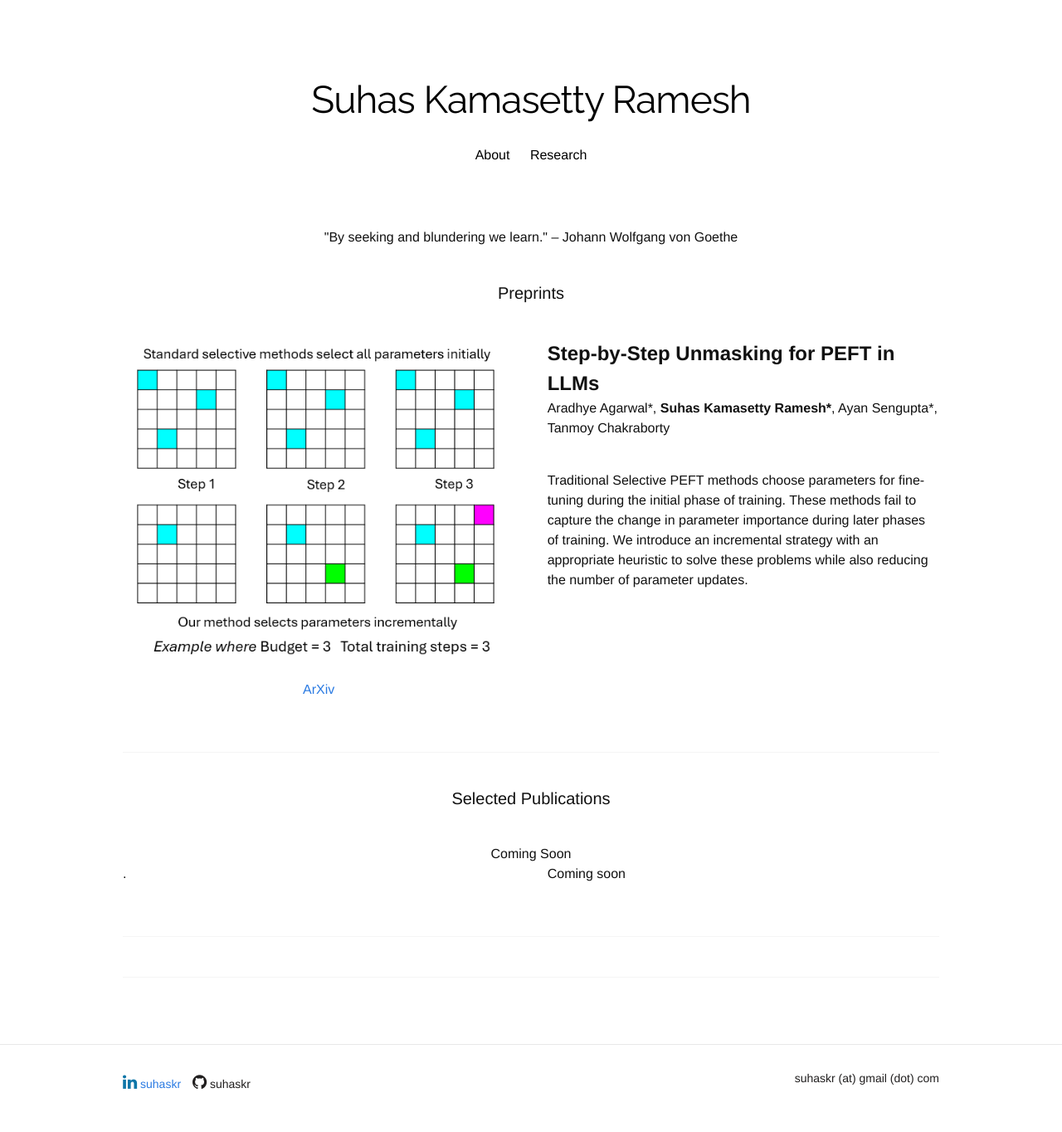
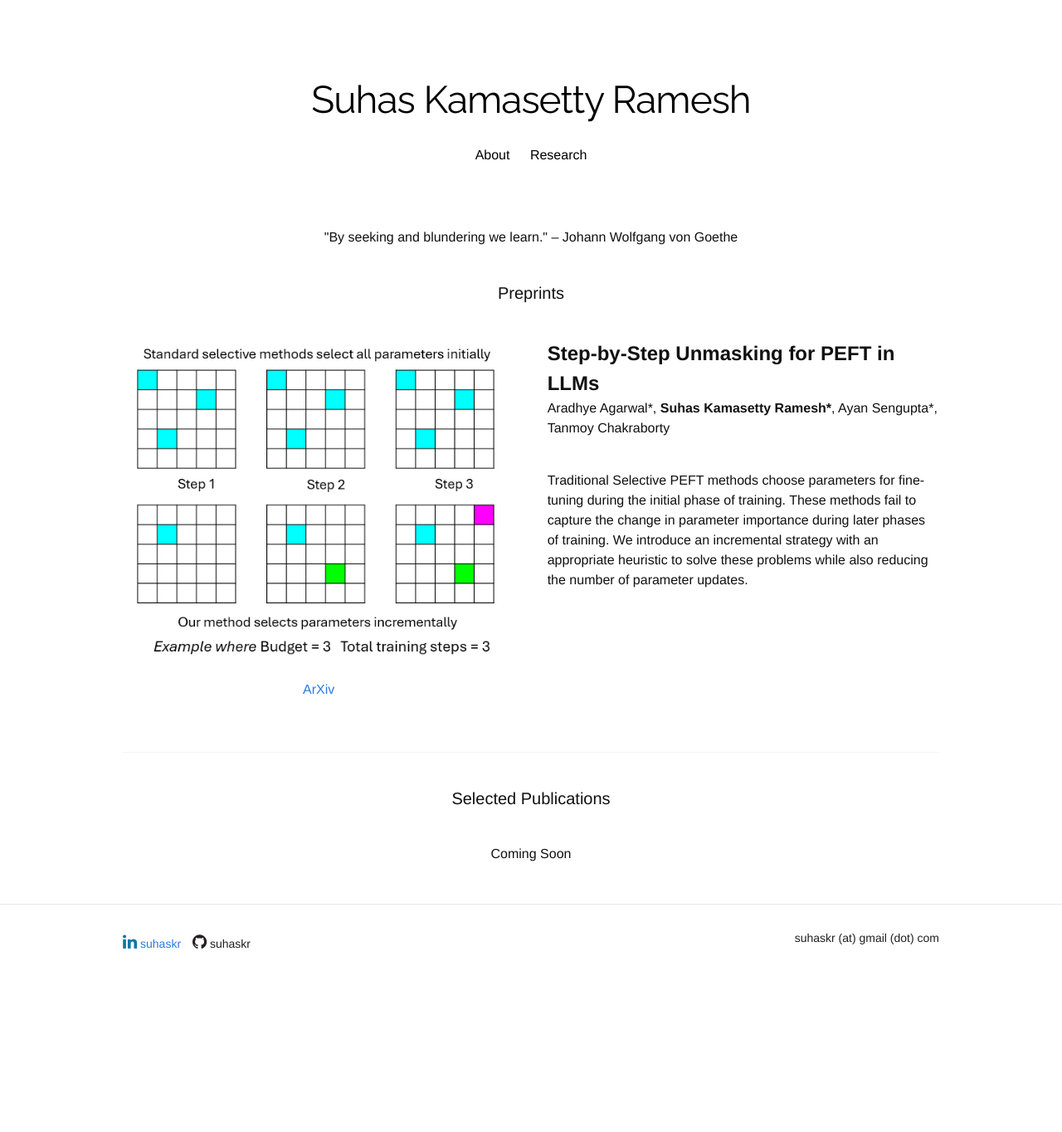
Before and after one commit to suhaskr/suhaskr.github.io, a Jekyll site: the page built from research.html, in a window 1280 px wide. Shown: the whole page at 83% size. Built offline with Jekyll 4.4.1, drawn with Linux system fonts in a browser that asks for light colours; nearby versions of some CDN libraries; some web fonts are replaced; a style sheet for code colours, icons or effects is not loaded; after the commit the page ends 1195 px from its top, so only the background shows below that.

Commit message:
Update research.html

```diff
--- a/research.html
+++ b/research.html
@@ -35,19 +35,7 @@ title: "Research Overview"
 
 <h2 id='publications' class="page-heading"> Selected Publications</h1>
 <center> Coming Soon </center>
-<div class="row">
-  <div class="six columns">
-    <p> . </p>
-  </div>
-  <div class="six columns">
-    <p>Coming soon</p>
-  </div>
-</div>
 
-
-  <div class="divider"></div>
-
-  <div class="divider"></div>
 
 <!--
 <!--   <div class="row">
```
